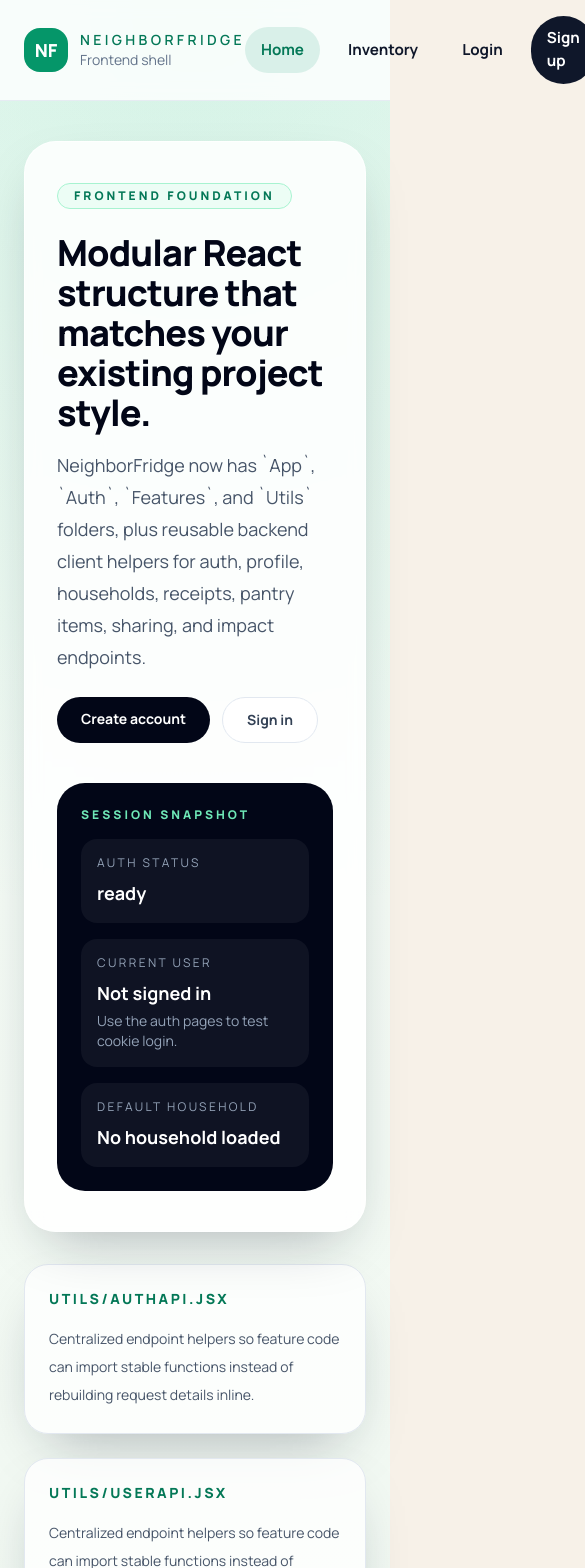
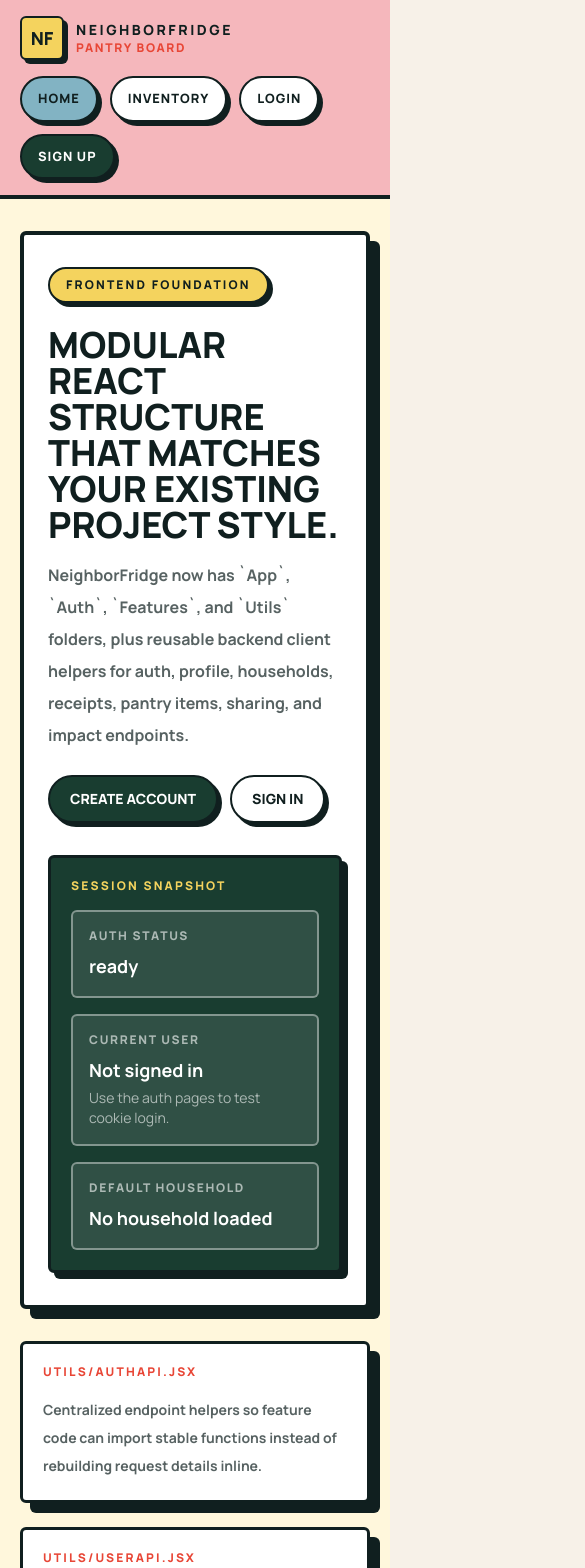
Before and after one commit to sinaghadimi9081/LaHacks2026, a React app in the folder Frontend/: page / in a window 390 px wide. Shown: the top 1568 px of the page, 585 px wide, since content can reach past the window. Built offline with nearby package versions, Linux system fonts and the light colour scheme; no server answers; the HTML template or start-up script is replaced by a standard one.

Commit message:
style: enhance UI components for consistent pantry-themed design and improved user experience

```diff
--- a/Frontend/src/App/App.jsx
+++ b/Frontend/src/App/App.jsx
@@ -15,21 +15,23 @@ function NavBar() {
   const { isAuthed, user, logout, status } = useAuth()
 
   return (
-    <header className="border-b border-slate-200/80 bg-white/80 backdrop-blur">
-      <div className="mx-auto flex max-w-6xl items-center justify-between px-6 py-4">
+    <header className="border-b-4 border-ink bg-petal">
+      <div className="mx-auto flex max-w-7xl flex-wrap items-center justify-between gap-4 px-5 py-4 md:px-10">
         <Link to="/" className="flex items-center gap-3 no-underline">
-          <div className="flex h-11 w-11 items-center justify-center rounded-2xl bg-emerald-600 text-lg font-black text-white">
+          <div className="flex h-11 w-11 items-center justify-center rounded-md border-2 border-ink bg-citrus text-lg font-black text-ink shadow-sticker">
             NF
           </div>
           <div>
-            <p className="text-sm font-semibold uppercase tracking-[0.24em] text-emerald-700">
+            <p className="text-sm font-black uppercase tracking-[0.18em] text-ink">
               NeighborFridge
             </p>
-            <p className="text-sm text-slate-500">Frontend shell</p>
+            <p className="text-xs font-black uppercase tracking-[0.14em] text-tomato">
+              Pantry board
+            </p>
           </div>
         </Link>
 
-        <nav className="flex items-center gap-3">
+        <nav className="flex flex-wrap items-center gap-3">
           <NavLink className="nav-pill" to="/">
             Home
           </NavLink>
@@ -57,7 +59,7 @@ function NavBar() {
 
           {isAuthed && (
             <div className="flex items-center gap-3">
-              <div className="hidden rounded-full bg-slate-100 px-4 py-2 text-sm font-medium text-slate-600 md:block">
+              <div className="hidden rounded-full border-2 border-ink bg-white px-4 py-2 text-xs font-black uppercase tracking-[0.08em] text-ink shadow-sticker md:block">
                 {user?.display_name || user?.username}
               </div>
               <button className="nav-pill nav-pill-strong" type="button" onClick={logout}>
@@ -74,7 +76,7 @@ function NavBar() {
 export default function App() {
   return (
     <BrowserRouter>
-      <div className="min-h-screen bg-[radial-gradient(circle_at_top,_rgba(16,185,129,0.15),_transparent_35%),linear-gradient(180deg,_#f7fdf8_0%,_#eef6ef_100%)] text-slate-900">
+      <div className="pantry-page">
         <NavBar />
 
         <Routes>
--- a/Frontend/src/App/app.css
+++ b/Frontend/src/App/app.css
@@ -1,10 +1,15 @@
 .nav-pill {
+  border: 2px solid #101f1f;
   border-radius: 9999px;
   padding: 0.7rem 1rem;
-  font-size: 0.95rem;
-  font-weight: 700;
-  color: #0f172a;
+  background: #fff;
+  box-shadow: 4px 4px 0 #101f1f;
+  color: #101f1f;
+  font-size: 0.8rem;
+  font-weight: 900;
+  letter-spacing: 0.08em;
   text-decoration: none;
+  text-transform: uppercase;
   transition:
     transform 140ms ease,
     background-color 140ms ease,
@@ -13,20 +18,20 @@
 
 .nav-pill:hover {
   transform: translateY(-1px);
-  background: rgba(15, 23, 42, 0.06);
+  background: #f4d35e;
 }
 
 .nav-pill.active {
-  background: rgba(5, 150, 105, 0.12);
-  color: #047857;
+  background: #82b3c3;
+  color: #101f1f;
 }
 
 .nav-pill-strong {
-  background: #0f172a;
+  background: #193d30;
   color: #fff;
 }
 
 .nav-pill-strong:hover {
-  background: #111827;
+  background: #e84636;
   color: #fff;
 }
--- a/Frontend/src/Auth/RequireAuth.jsx
+++ b/Frontend/src/Auth/RequireAuth.jsx
@@ -8,8 +8,8 @@ export default function RequireAuth({ children }) {
 
   if (status === 'idle' || status === 'loading') {
     return (
-      <div className="mx-auto flex min-h-[50vh] max-w-6xl items-center justify-center px-6">
-        <div className="rounded-3xl bg-white/80 px-6 py-5 text-sm font-semibold text-slate-500 shadow-card">
+      <div className="pantry-shell flex min-h-[50vh] items-center justify-center">
+        <div className="rounded-md border-2 border-ink bg-white px-6 py-5 text-sm font-black uppercase tracking-[0.14em] text-ink shadow-sticker">
           Checking your session...
         </div>
       </div>
--- a/Frontend/src/Features/Home/Home.jsx
+++ b/Frontend/src/Features/Home/Home.jsx
@@ -16,20 +16,20 @@ export default function Home() {
   const { user, isAuthed, status } = useAuth()
 
   return (
-    <main className="px-6 py-10">
-      <div className="mx-auto flex max-w-6xl flex-col gap-8">
-        <section className="overflow-hidden rounded-[2rem] border border-white/70 bg-white/85 shadow-card backdrop-blur">
-          <div className="grid gap-10 px-8 py-10 md:grid-cols-[1.15fr_0.85fr] md:px-12 md:py-12">
+    <main className="pantry-shell">
+      <div className="flex flex-col gap-8">
+        <section className="overflow-hidden rounded-md border-4 border-ink bg-white shadow-paper">
+          <div className="grid gap-8 px-6 py-8 md:grid-cols-[1.15fr_0.85fr] md:px-10">
             <div className="space-y-6">
-              <span className="inline-flex rounded-full border border-emerald-200 bg-emerald-50 px-4 py-1 text-xs font-black uppercase tracking-[0.25em] text-emerald-700">
+              <span className="inline-flex rounded-full border-2 border-ink bg-citrus px-4 py-2 text-xs font-black uppercase tracking-[0.18em] text-ink shadow-sticker">
                 Frontend foundation
               </span>
 
               <div className="space-y-4">
-                <h1 className="max-w-2xl text-4xl font-black tracking-tight text-slate-950 md:text-6xl">
+                <h1 className="pantry-heading max-w-3xl">
                   Modular React structure that matches your existing project style.
                 </h1>
-                <p className="max-w-2xl text-lg leading-8 text-slate-600">
+                <p className="pantry-copy max-w-2xl">
                   NeighborFridge now has `App`, `Auth`, `Features`, and `Utils`
                   folders, plus reusable backend client helpers for auth,
                   profile, households, receipts, pantry items, sharing, and
@@ -41,13 +41,13 @@ export default function Home() {
                 {!isAuthed && (
                   <>
                     <Link
-                      className="rounded-full bg-slate-950 px-6 py-3 text-sm font-bold text-white no-underline transition hover:-translate-y-0.5"
+                      className="pantry-button no-underline"
                       to="/signup"
                     >
                       Create account
                     </Link>
                     <Link
-                      className="rounded-full border border-slate-200 bg-white px-6 py-3 text-sm font-bold text-slate-700 no-underline transition hover:-translate-y-0.5"
+                      className="pantry-button pantry-button--light no-underline"
                       to="/login"
                     >
                       Sign in
@@ -57,7 +57,7 @@ export default function Home() {
 
                 {isAuthed && (
                   <Link
-                    className="rounded-full bg-slate-950 px-6 py-3 text-sm font-bold text-white no-underline transition hover:-translate-y-0.5"
+                    className="pantry-button no-underline"
                     to="/profile"
                   >
                     Open profile
@@ -66,33 +66,33 @@ export default function Home() {
               </div>
             </div>
 
-            <div className="rounded-[1.75rem] bg-slate-950 p-6 text-sm text-slate-200">
-              <p className="mb-4 text-xs font-black uppercase tracking-[0.25em] text-emerald-300">
+            <div className="rounded-md border-[3px] border-ink bg-phthalo p-5 text-sm text-white shadow-pop">
+              <p className="mb-4 text-xs font-black uppercase tracking-[0.18em] text-citrus">
                 Session snapshot
               </p>
 
               <div className="space-y-4">
-                <div className="rounded-2xl bg-white/5 p-4">
-                  <p className="text-xs uppercase tracking-[0.2em] text-slate-400">
+                <div className="rounded-md border-2 border-white/40 bg-white/10 p-4">
+                  <p className="text-xs font-black uppercase tracking-[0.14em] text-white/60">
                     Auth status
                   </p>
                   <p className="mt-2 text-lg font-bold text-white">{status}</p>
                 </div>
 
-                <div className="rounded-2xl bg-white/5 p-4">
-                  <p className="text-xs uppercase tracking-[0.2em] text-slate-400">
+                <div className="rounded-md border-2 border-white/40 bg-white/10 p-4">
+                  <p className="text-xs font-black uppercase tracking-[0.14em] text-white/60">
                     Current user
                   </p>
                   <p className="mt-2 text-lg font-bold text-white">
                     {user?.display_name || user?.username || 'Not signed in'}
                   </p>
-                  <p className="mt-1 text-slate-400">
+                  <p className="mt-1 text-white/60">
                     {user?.email || 'Use the auth pages to test cookie login.'}
                   </p>
                 </div>
 
-                <div className="rounded-2xl bg-white/5 p-4">
-                  <p className="text-xs uppercase tracking-[0.2em] text-slate-400">
+                <div className="rounded-md border-2 border-white/40 bg-white/10 p-4">
+                  <p className="text-xs font-black uppercase tracking-[0.14em] text-white/60">
                     Default household
                   </p>
                   <p className="mt-2 text-lg font-bold text-white">
@@ -108,12 +108,12 @@ export default function Home() {
           {serviceModules.map((moduleName) => (
             <article
               key={moduleName}
-              className="rounded-[1.5rem] border border-slate-200 bg-white/80 p-6 shadow-card"
+              className="pantry-card"
             >
-              <p className="text-sm font-black uppercase tracking-[0.18em] text-emerald-700">
+              <p className="pantry-label">
                 Utils/{moduleName}.jsx
               </p>
-              <p className="mt-4 text-sm leading-7 text-slate-600">
+              <p className="mt-4 text-sm font-bold leading-7 text-ink/70">
                 Centralized endpoint helpers so feature code can import stable
                 functions instead of rebuilding request details inline.
               </p>
--- a/Frontend/src/Features/Inventory/Inventory.jsx
+++ b/Frontend/src/Features/Inventory/Inventory.jsx
@@ -119,9 +119,8 @@ export default function Inventory() {
   const soonCount = foodItems.filter((item) => item.status !== 'fresh').length
 
   return (
-    <main className="min-h-screen overflow-hidden bg-cream text-ink">
-      <section className="relative border-b-4 border-ink bg-petal px-5 py-8 md:px-10">
-        <div className="sticker sticker-circle right-[9%] top-12 bg-tomato" />
+    <main className="min-h-screen overflow-hidden text-ink">
+      <section className="pantry-dot-grid relative border-b-4 border-ink bg-[#82b3c3] px-5 py-8 md:px-10">
         <div className="mx-auto grid max-w-7xl gap-8 lg:grid-cols-[1.1fr_0.9fr] lg:items-end">
           <div>
             <p className="mb-4 w-fit rounded-full border-2 border-ink bg-white px-4 py-2 text-xs font-black uppercase tracking-[0.18em] shadow-sticker">
--- a/Frontend/src/index.css
+++ b/Frontend/src/index.css
@@ -36,8 +36,62 @@ code {
 }
 
 @layer components {
+  .pantry-page {
+    @apply min-h-screen bg-cream text-ink;
+  }
+
+  .pantry-dot-grid {
+    background-color: #fff7dc;
+    background-image: radial-gradient(
+      circle,
+      rgba(16, 31, 31, 0.18) 1.2px,
+      transparent 1.2px
+    );
+    background-size: 18px 18px;
+  }
+
+  .pantry-shell {
+    @apply mx-auto w-full max-w-7xl px-5 py-8 md:px-10;
+  }
+
+  .pantry-card {
+    @apply rounded-md border-[3px] border-ink bg-white p-5 shadow-paper;
+  }
+
+  .pantry-label {
+    @apply text-xs font-black uppercase tracking-[0.18em] text-tomato;
+  }
+
+  .pantry-heading {
+    @apply text-4xl font-black uppercase leading-none text-ink md:text-6xl;
+  }
+
+  .pantry-copy {
+    @apply text-base font-bold leading-8 text-ink/70;
+  }
+
+  .pantry-button {
+    @apply inline-flex items-center justify-center rounded-full border-2 border-ink bg-phthalo px-5 py-3 text-sm font-black uppercase text-white shadow-sticker transition hover:-translate-y-0.5 disabled:cursor-not-allowed disabled:opacity-60;
+  }
+
+  .pantry-button--light {
+    @apply bg-white text-ink;
+  }
+
+  .pantry-button--accent {
+    @apply bg-citrus text-ink;
+  }
+
+  .pantry-field-label {
+    @apply mb-2 block text-xs font-black uppercase tracking-[0.14em] text-ink/70;
+  }
+
+  .pantry-input {
+    @apply w-full rounded-md border-2 border-ink bg-white px-4 py-3 font-bold text-ink outline-none shadow-sticker transition focus:-translate-y-0.5 focus:bg-citrus/20;
+  }
+
   .metric-card {
-    @apply rounded-md border-4 border-ink p-4 shadow-pop;
+    @apply min-w-0 rounded-md border-4 border-ink p-4 shadow-pop;
   }
 
   .metric-card span {
@@ -45,7 +99,8 @@ code {
   }
 
   .metric-card strong {
-    @apply mt-2 block text-5xl font-black leading-none;
+    @apply mt-2 block whitespace-nowrap font-black leading-none;
+    font-size: clamp(2.25rem, 8vw, 3rem);
   }
 
   .ingredient-card {
```
Also changed, not shown: Frontend/src/Features/Auth/Login.jsx (+10 -10 lines), Frontend/src/Features/Auth/Signup.jsx (+18 -18 lines), Frontend/src/Features/Profile/Profile.jsx (+29 -29 lines).
